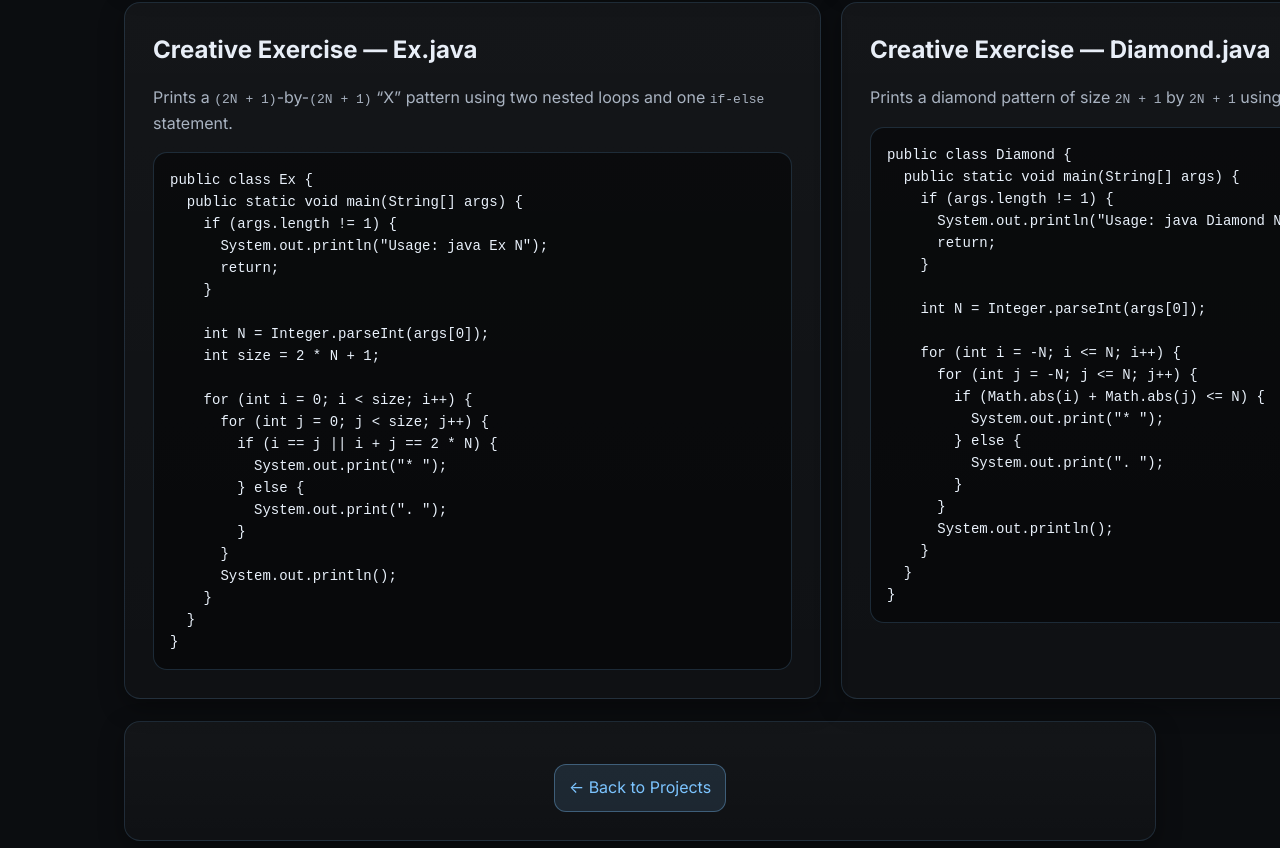
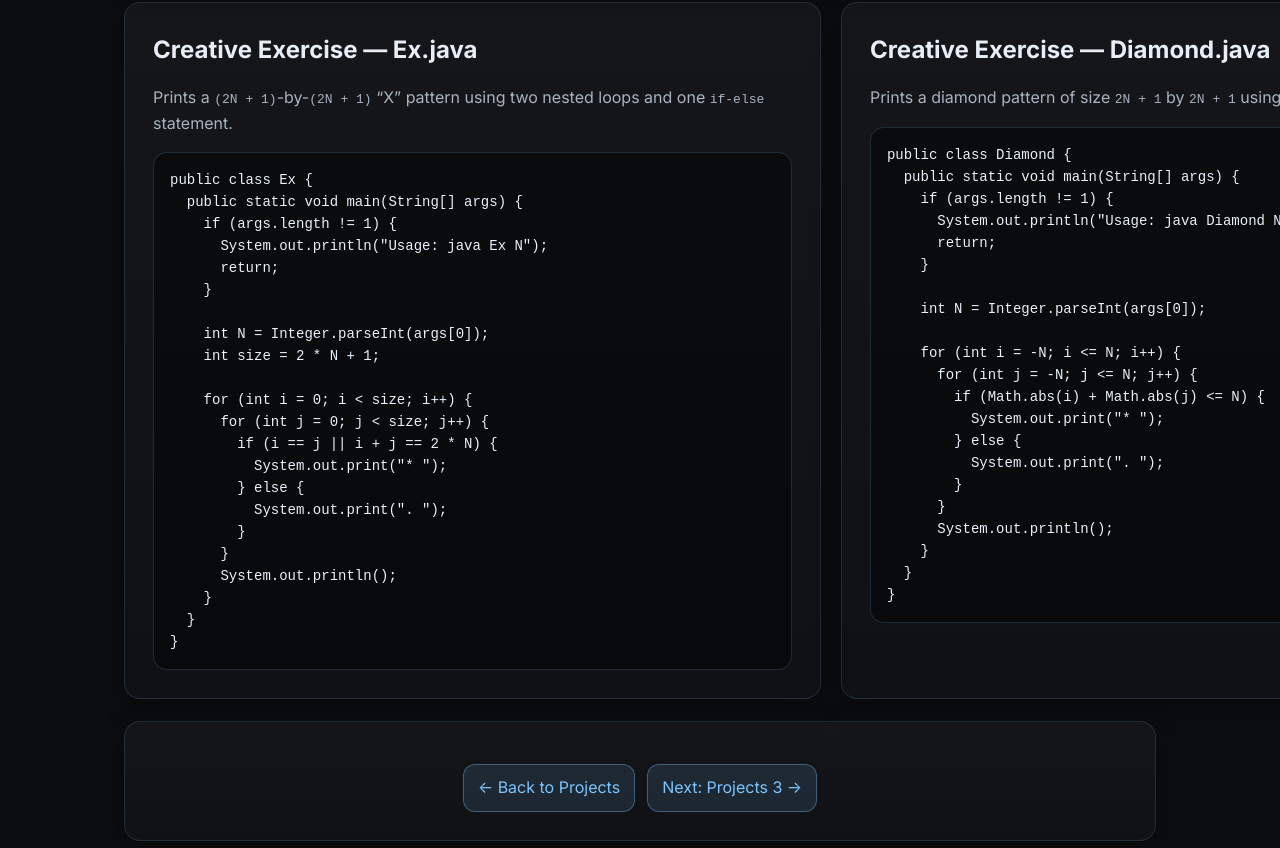
Before and after one commit to ilgazuygur/ilgazuygur.github.io, a plain HTML site: page projects2.html in a window 1280 px wide. Shown: the part 11152-12000 px from the top of the page. Drawn offline with Linux system fonts and the light colour scheme.

Commit message:
Update projects2.html

```diff
--- a/projects2.html
+++ b/projects2.html
@@ -985,6 +985,7 @@ public class DecimalExpansion {
 
   <div class="card center" style="margin-top:22px">
     <a class="cta" href="projects.html">← Back to Projects</a>
+    <a href="projects3.html" class="cta" style="margin-left:12px">Next: Projects 3 →</a>
   </div>
 </main>
 </body>
```
